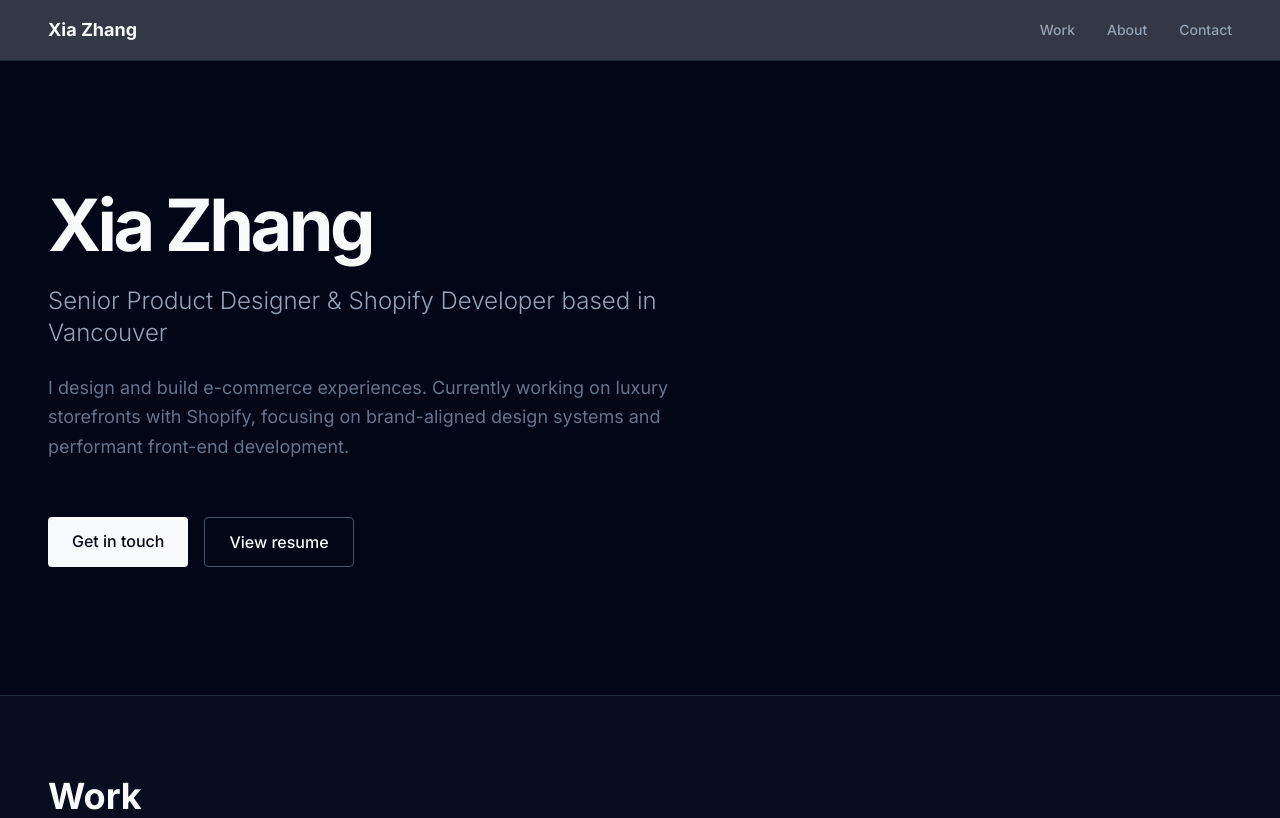
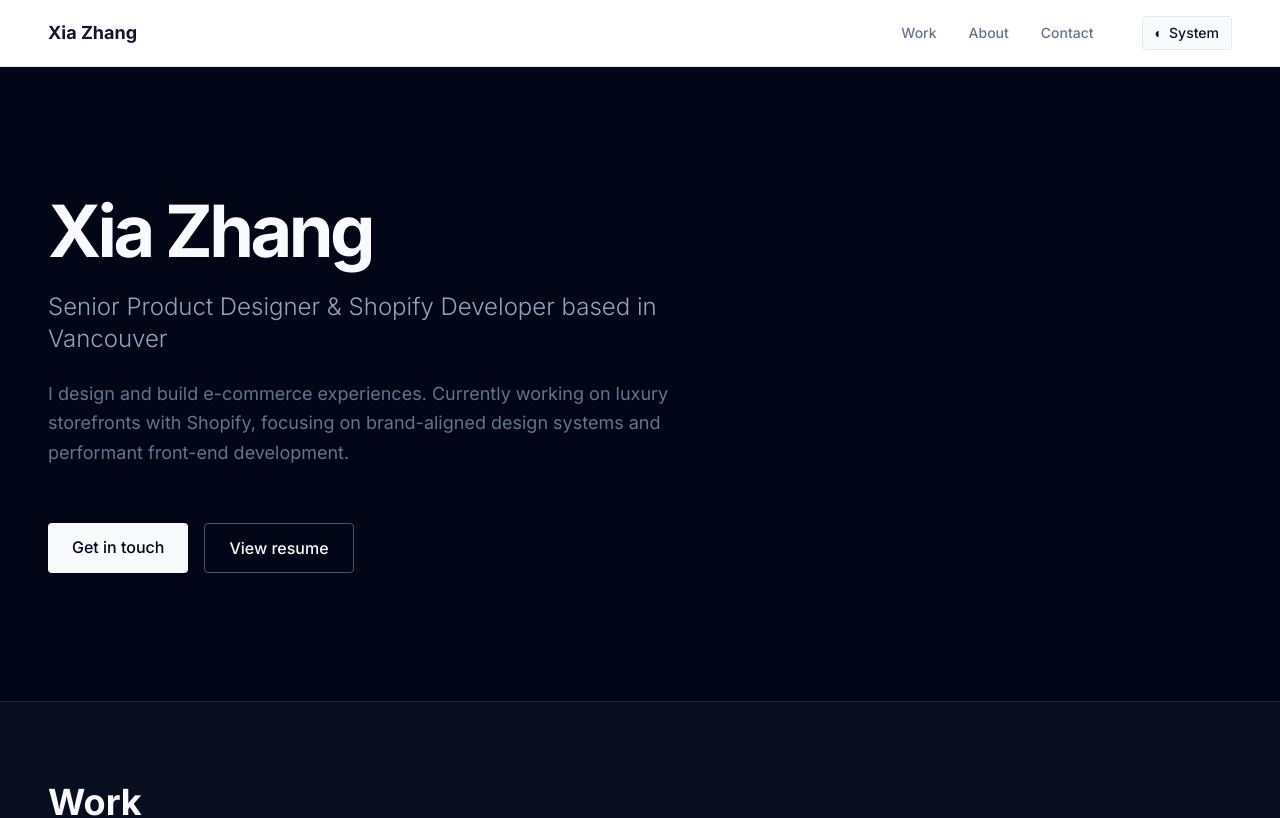
Before and after one commit to Bunnycony/portfolio, a Next.js app: page / in a window 1280 px wide. Shown: the top 818 px of the page. Built offline with nearby package versions, Linux system fonts and the light colour scheme.

Commit message:
Update Navigation.tsx

```diff
--- a/app/components/Navigation.tsx
+++ b/app/components/Navigation.tsx
@@ -1,22 +1,95 @@
+'use client';
+
 import Link from 'next/link';
+import { useTheme } from './ThemeProvider';
+import { useEffect, useState } from 'react';
 
 export default function Navigation() {
+  const { theme, toggleTheme, mounted } = useTheme();
+  const [isClient, setIsClient] = useState(false);
+
+  useEffect(() => {
+    setIsClient(true);
+  }, []);
+
+  const getThemeIcon = () => {
+    if (!isClient || !mounted) return '○';
+
+    if (theme === 'light') {
+      return '☀️';
+    } else if (theme === 'dark') {
+      return '🌙';
+    } else {
+      return '◐';
+    }
+  };
+
+  const getThemeLabel = () => {
+    if (!isClient || !mounted) return 'Theme';
+
+    if (theme === 'light') {
+      return 'Light';
+    } else if (theme === 'dark') {
+      return 'Dark';
+    } else {
+      return 'System';
+    }
+  };
+
   return (
-    <nav className="sticky top-0 z-50 backdrop-blur-md bg-slate-950/80 border-b border-slate-800">
+    <nav className="sticky top-0 z-50 backdrop-blur-md border-b" style={{
+      backgroundColor: 'var(--bg-primary)',
+      borderColor: 'var(--border-color)'
+    }}>
       <div className="px-6 md:px-12 py-4 max-w-7xl mx-auto flex justify-between items-center">
-        <Link href="/" className="font-bold text-lg text-slate-50 hover:text-slate-300 transition-colors">
+        <Link
+          href="/"
+          className="font-bold text-lg transition-colors"
+          style={{ color: 'var(--text-primary)' }}
+        >
           Xia Zhang
         </Link>
+
         <div className="flex gap-8 items-center">
-          <Link href="/" className="text-slate-400 hover:text-slate-50 transition-colors text-sm font-medium">
+          <Link
+            href="/"
+            className="text-sm font-medium transition-colors"
+            style={{ color: 'var(--text-secondary)' }}
+          >
             Work
           </Link>
-          <a href="#about" className="text-slate-400 hover:text-slate-50 transition-colors text-sm font-medium">
+          <a
+            href="#about"
+            className="text-sm font-medium transition-colors"
+            style={{ color: 'var(--text-secondary)' }}
+          >
             About
           </a>
-          <a href="mailto:your.email@example.com" className="text-slate-400 hover:text-slate-50 transition-colors text-sm font-medium">
+          <a
+            href="mailto:your.email@example.com"
+            className="text-sm font-medium transition-colors"
+            style={{ color: 'var(--text-secondary)' }}
+          >
             Contact
           </a>
+
+          {/* Theme Toggle */}
+          {isClient && mounted && (
+            <button
+              onClick={toggleTheme}
+              className="ml-4 px-3 py-1.5 rounded text-sm font-medium transition-colors flex items-center gap-1.5"
+              style={{
+                backgroundColor: 'var(--bg-secondary)',
+                color: 'var(--text-primary)',
+                border: `1px solid var(--border-color)`
+              }}
+              title={`Switch to ${theme === 'light' ? 'dark' : theme === 'dark' ? 'system' : 'light'} mode`}
+              aria-label="Toggle theme"
+            >
+              <span>{getThemeIcon()}</span>
+              <span className="hidden sm:inline">{getThemeLabel()}</span>
+            </button>
+          )}
         </div>
       </div>
     </nav>
```
